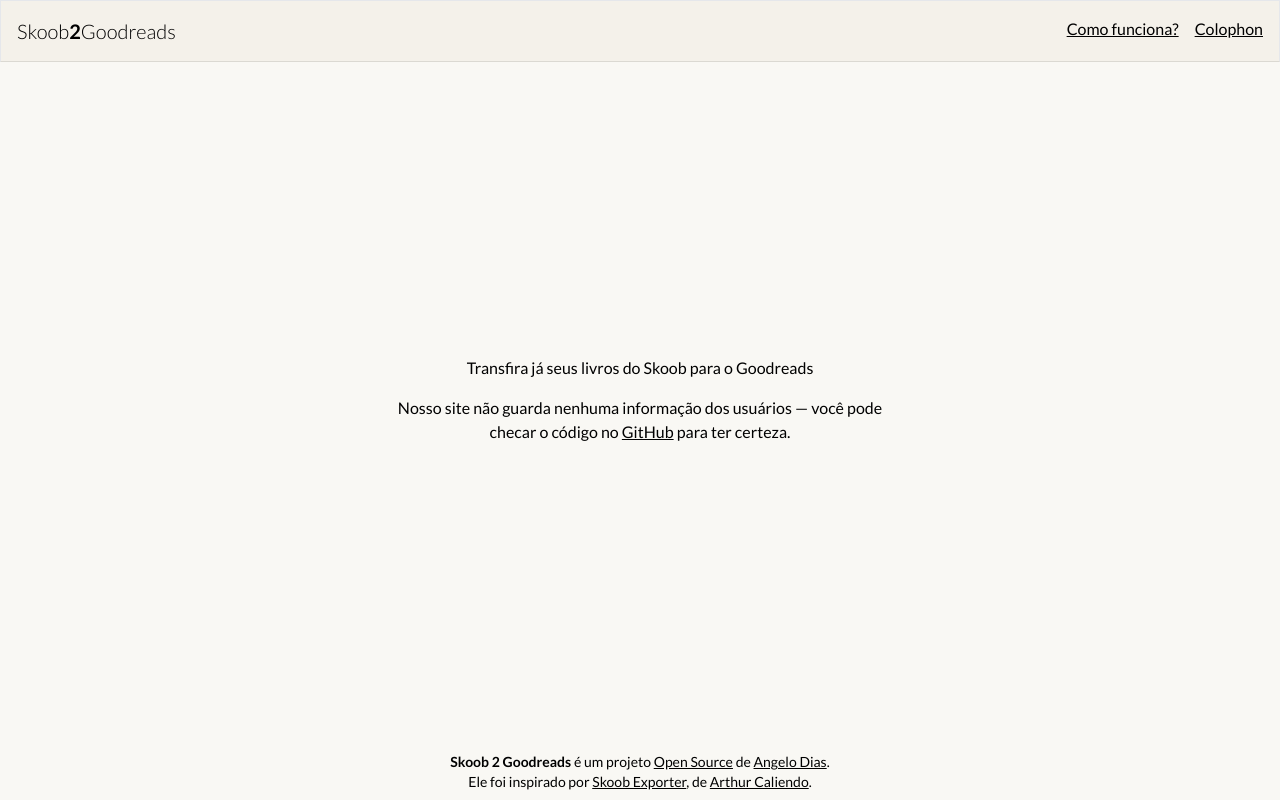
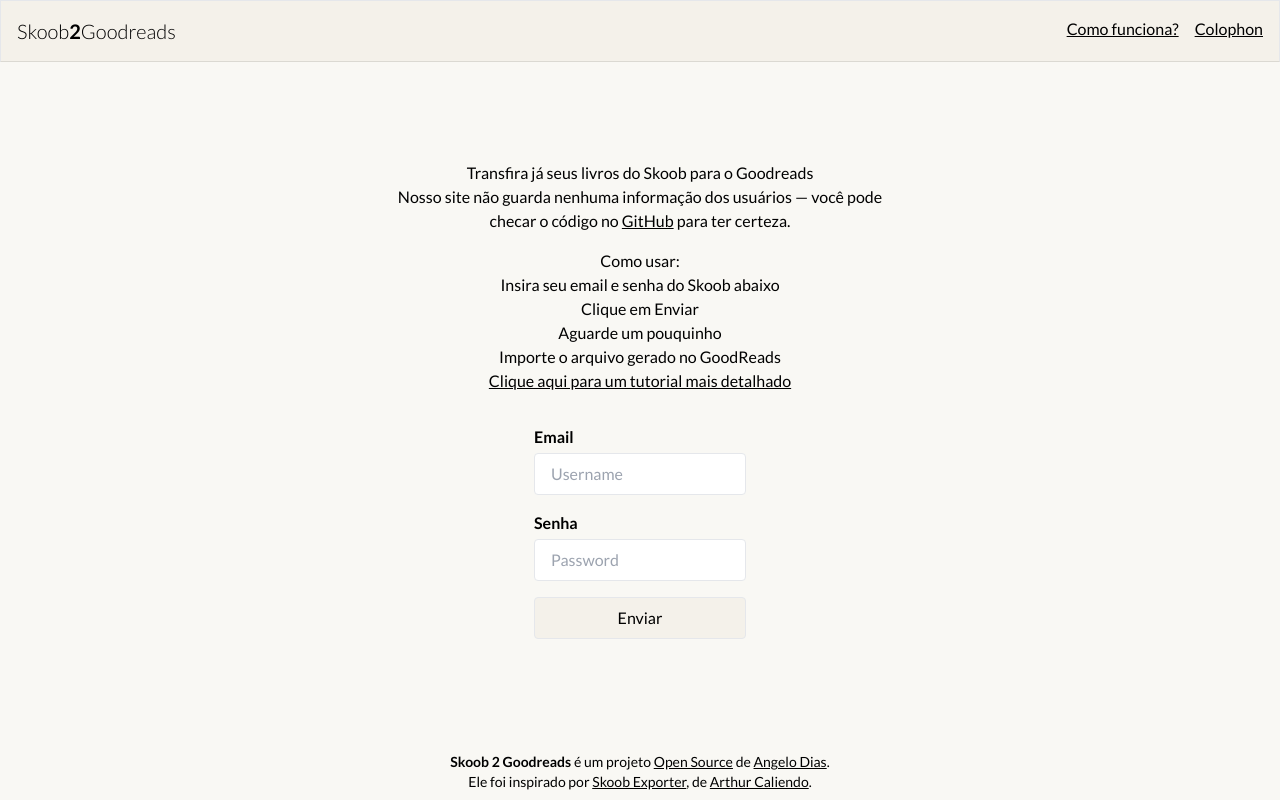
Before and after one commit to angelod1as/skoob-to-goodreads, a Next.js app: page / in a window 1280 px wide. Built offline with nearby package versions, Linux system fonts and the light colour scheme.

Commit message:
Add Form

```diff
--- a/package.json
+++ b/package.json
@@ -20,6 +20,7 @@
     "puppeteer": "^19.6.0",
     "react": "18.2.0",
     "react-dom": "18.2.0",
+    "react-hook-form": "^7.43.1",
     "typescript": "^4.9.5"
   },
   "devDependencies": {
--- a/src/components/indexPage.tsx
+++ b/src/components/Home.tsx
@@ -1,13 +1,15 @@
 import React from "react"
 import { Footer } from "./Footer"
 import { Header } from "./Header"
+import { Intro } from "./Intro"
 import { Login } from "./Login"
 
-export const IndexPage = () => {
+export const Home = () => {
   return (
     <>
       <Header />
-      <main className="flex flex-col items-center justify-center w-full h-full p-4 bg-beige-body">
+      <main className="flex flex-col items-center justify-center w-full h-full gap-8 p-4 bg-beige-body">
+        <Intro />
         <Login />
       </main>
       <Footer />
--- /dev/null
+++ b/src/components/Intro.tsx
@@ -0,0 +1,31 @@
+import React from "react"
+import { Link } from "./Link"
+
+export const Intro = () => {
+  return (
+    <div className="flex flex-col max-w-lg gap-4 text-center">
+      <div>
+        <h2>Transfira já seus livros do Skoob para o Goodreads</h2>
+        <p>
+          Nosso site não guarda <span>nenhuma</span> informação dos usuários —
+          você pode checar o código no <Link href="">GitHub</Link> para ter
+          certeza.
+        </p>
+      </div>
+      <div>
+        <h2>Como usar:</h2>
+        <ol>
+          <li>Insira seu email e senha do Skoob abaixo</li>
+          <li>Clique em Enviar</li>
+          <li>Aguarde um pouquinho</li>
+          <li>Importe o arquivo gerado no GoodReads</li>
+          <li>
+            <Link href="/como-funciona" inner>
+              Clique aqui para um tutorial mais detalhado
+            </Link>
+          </li>
+        </ol>
+      </div>
+    </div>
+  )
+}
--- a/src/components/Login.tsx
+++ b/src/components/Login.tsx
@@ -1,15 +1,64 @@
 import React from "react"
-import { Link } from "./Link"
+import { SubmitHandler, useForm } from "react-hook-form"
+
+type FormData = {
+  username: string
+  password: string
+}
+
+type InputData = {
+  label: string
+  type: string
+  placeholder: string
+  name: keyof FormData
+}
 
 export const Login = () => {
+  const {
+    register,
+    handleSubmit,
+    formState: { errors },
+  } = useForm<FormData>()
+
+  const onSubmit: SubmitHandler<FormData> = (data) => console.log(data)
+  console.log(errors)
+
+  const inputs: InputData[] = [
+    {
+      label: "Email",
+      type: "email",
+      placeholder: "Username",
+      name: "username",
+    },
+    {
+      label: "Senha",
+      type: "password",
+      placeholder: "Password",
+      name: "password",
+    },
+  ]
+
   return (
-    <div className="flex flex-col max-w-lg gap-4 text-center">
-      <p>Transfira já seus livros do Skoob para o Goodreads</p>
-      <p>
-        Nosso site não guarda <span>nenhuma</span> informação dos usuários —
-        você pode checar o código no <Link href="">GitHub</Link> para ter
-        certeza.
-      </p>
-    </div>
+    <form onSubmit={handleSubmit(onSubmit)} className="flex flex-col gap-4">
+      {inputs.map(({ label, name, placeholder, type }) => (
+        <div key={name} className="flex flex-col gap-1">
+          <label className="font-bold" htmlFor={name}>
+            {label}
+          </label>
+          <input
+            className="px-4 py-2 border rounded"
+            type={type}
+            placeholder={placeholder}
+            {...register(name, { required: true, maxLength: 100 })}
+          />
+        </div>
+      ))}
+
+      <input
+        type="submit"
+        value="Enviar"
+        className="px-4 py-2 transition border rounded bg-beige-header hover:bg-stone-200"
+      />
+    </form>
   )
 }
--- a/src/pages/index.tsx
+++ b/src/pages/index.tsx
@@ -1,7 +1,7 @@
-import { IndexPage } from "@/components/indexPage"
+import { Home } from "@/components/Home"
 import Head from "next/head"
 
-export default function Home() {
+export default function Index() {
   return (
     <>
       <Head>
@@ -13,7 +13,7 @@
         <meta name="viewport" content="width=device-width, initial-scale=1" />
         <link rel="icon" href="/favicon.ico" />
       </Head>
-      <IndexPage />
+      <Home />
     </>
   )
 }
```
Also changed, not shown: 1 other file (tests, documents, lock files or other folders).
